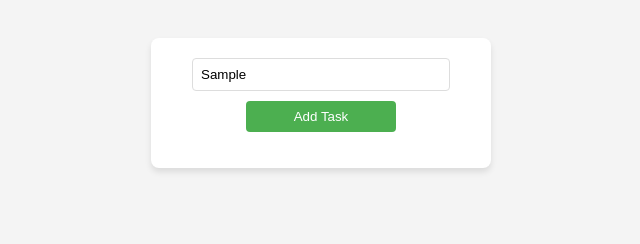
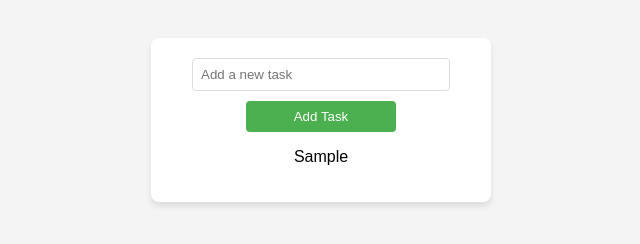
Before and after one commit to thelastminutedev/To-Do-List-Web, a plain HTML site: page index.html in a window 1280 px wide. Both pictures are taken after typing "Sample" into the empty fields and a click on the button "Add Task". Shown: the part 60-304 px from the top of the page, without its empty margins (319-959 px from the left). Drawn offline with Linux system fonts and the light colour scheme.

Commit message:
Added functionality to add tasks

```diff
--- a/index.html
+++ b/index.html
@@ -55,5 +55,28 @@
         <button id="addTaskButton">Add Task</button>
         <ul id="taskList" style="list-style-type: none; padding: 0;"></ul>
     </div>
+    <script>
+    // Get references to the DOM elements
+    const addTaskButton = document.getElementById('addTaskButton');
+    const taskInput = document.getElementById('taskInput');
+    const taskList = document.getElementById('taskList');
+
+    // Function to add a task to the list
+    addTaskButton.addEventListener('click', function() {
+        const taskText = taskInput.value.trim(); // Get the text from the input field
+
+        if (taskText !== '') {
+            // Create a new list item (li) element
+            const newTask = document.createElement('li');
+            newTask.textContent = taskText;
+
+            // Append the new task to the task list (ul)
+            taskList.appendChild(newTask);
+
+            // Clear the input field after adding the task
+            taskInput.value = '';
+        }
+    });
+</script>
 </body>
 </html>
```
